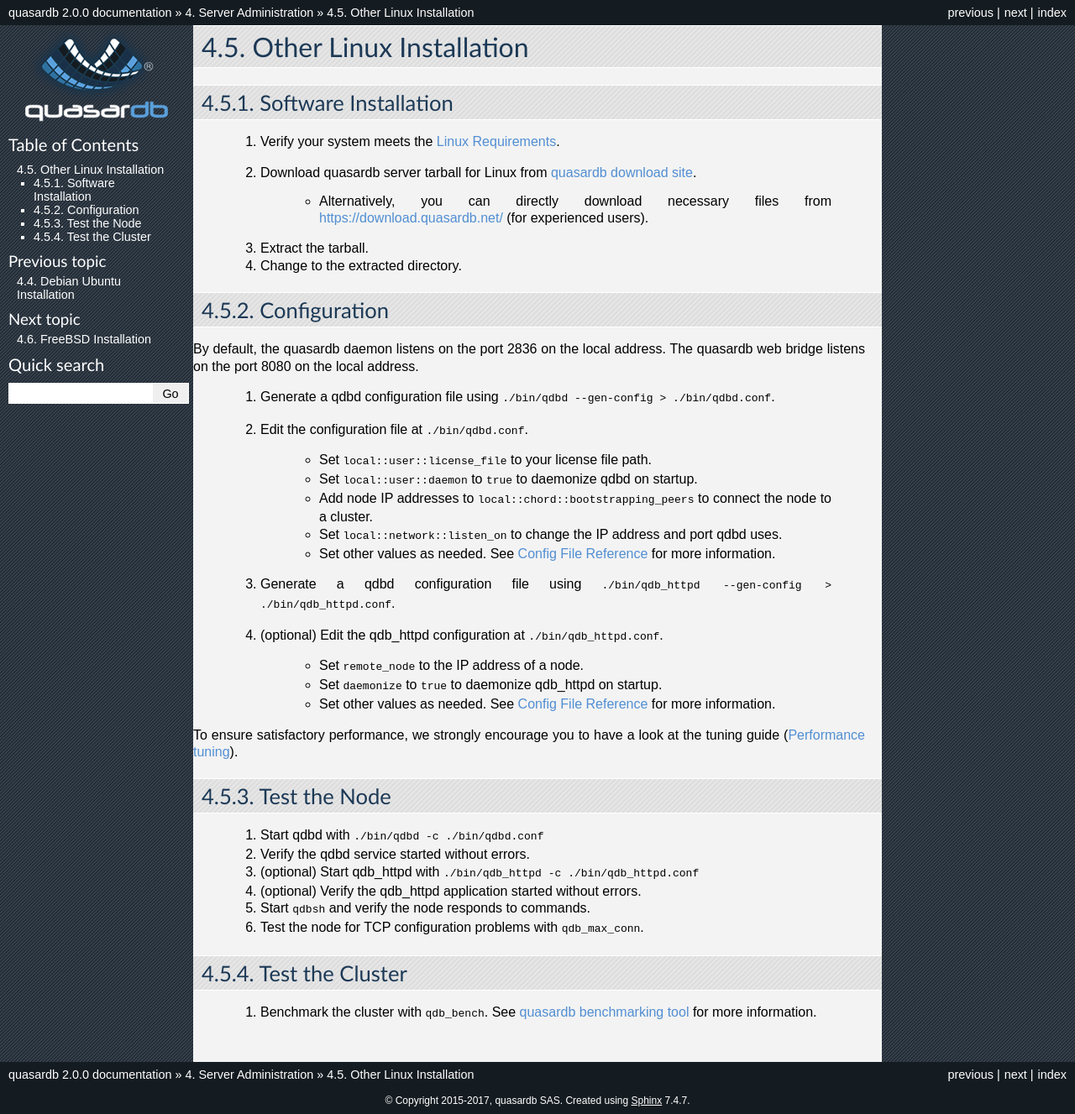
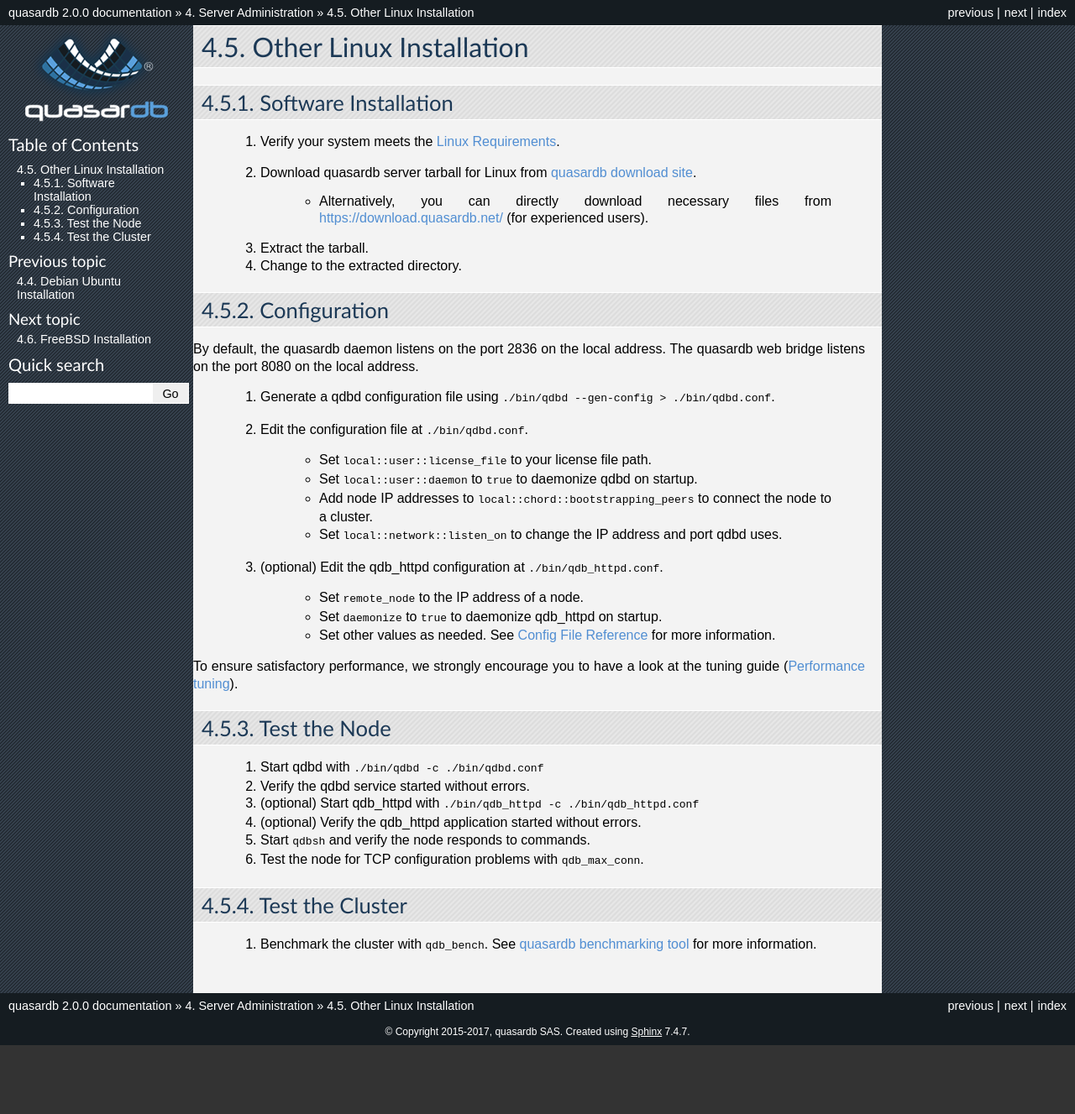
Before and after one commit to iltommi/qdb-documentation, a Sphinx documentation site: the page built from source/administration/installation_other_linux.rst, in a window 1280 px wide. Shown: the whole page at 84% size. Built offline with Sphinx 7.4.7, drawn with Linux system fonts in a browser that asks for light colours; after the commit the page ends 1245 px from its top, so only the background shows below that.

```diff
--- a/source/administration/installation_other_linux.rst
+++ b/source/administration/installation_other_linux.rst
@@ -22,8 +22,6 @@ By default, the quasardb daemon listens on the port 2836 on the local address. T
      * Set ``local::user::daemon`` to ``true`` to daemonize qdbd on startup.
      * Add node IP addresses to ``local::chord::bootstrapping_peers`` to connect the node to a cluster.
      * Set ``local::network::listen_on`` to change the IP address and port qdbd uses.
-     * Set other values as needed. See :ref:`qdbd-config-file-reference` for more information.
- #. Generate a qdbd configuration file using ``./bin/qdb_httpd --gen-config > ./bin/qdb_httpd.conf``.
  #. (optional) Edit the qdb_httpd configuration at ``./bin/qdb_httpd.conf``.
      * Set ``remote_node`` to the IP address of a node.
      * Set ``daemonize`` to ``true`` to daemonize qdb_httpd on startup.
```
